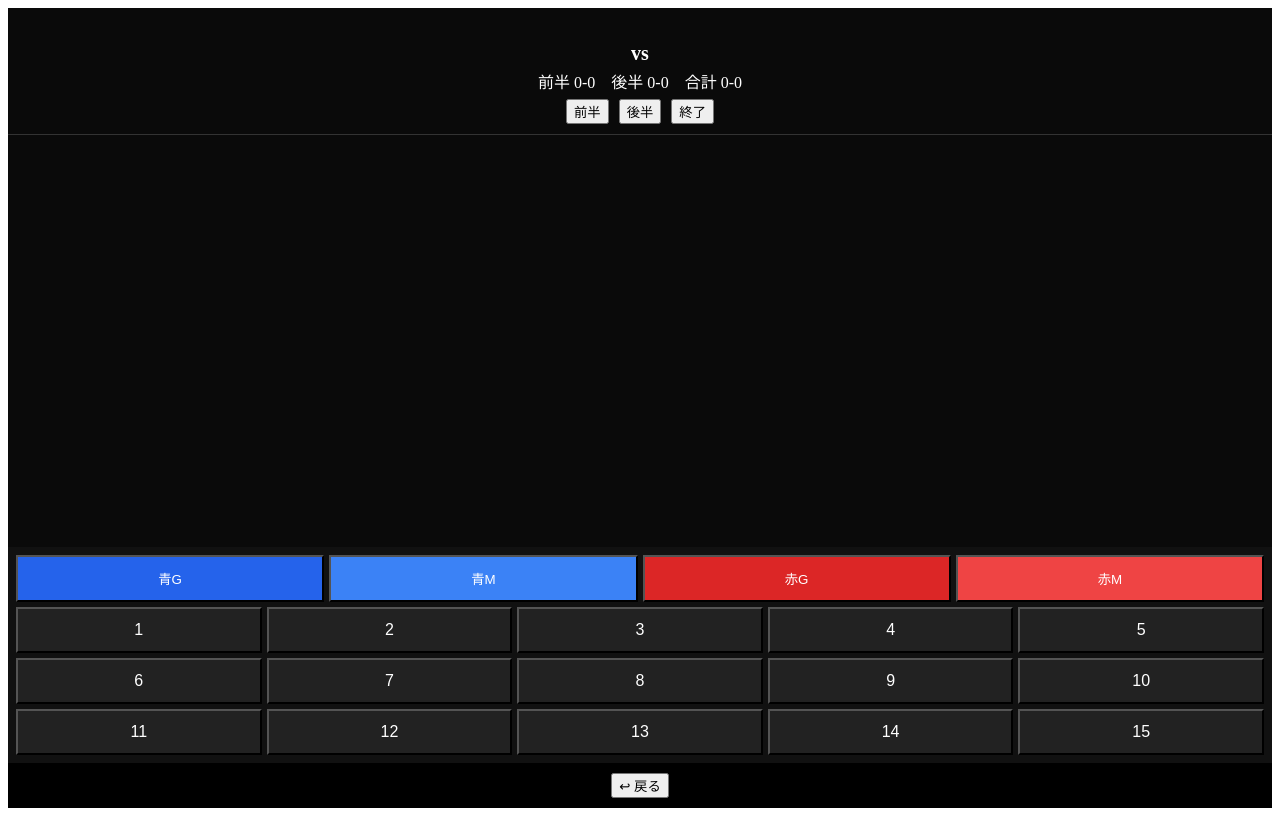
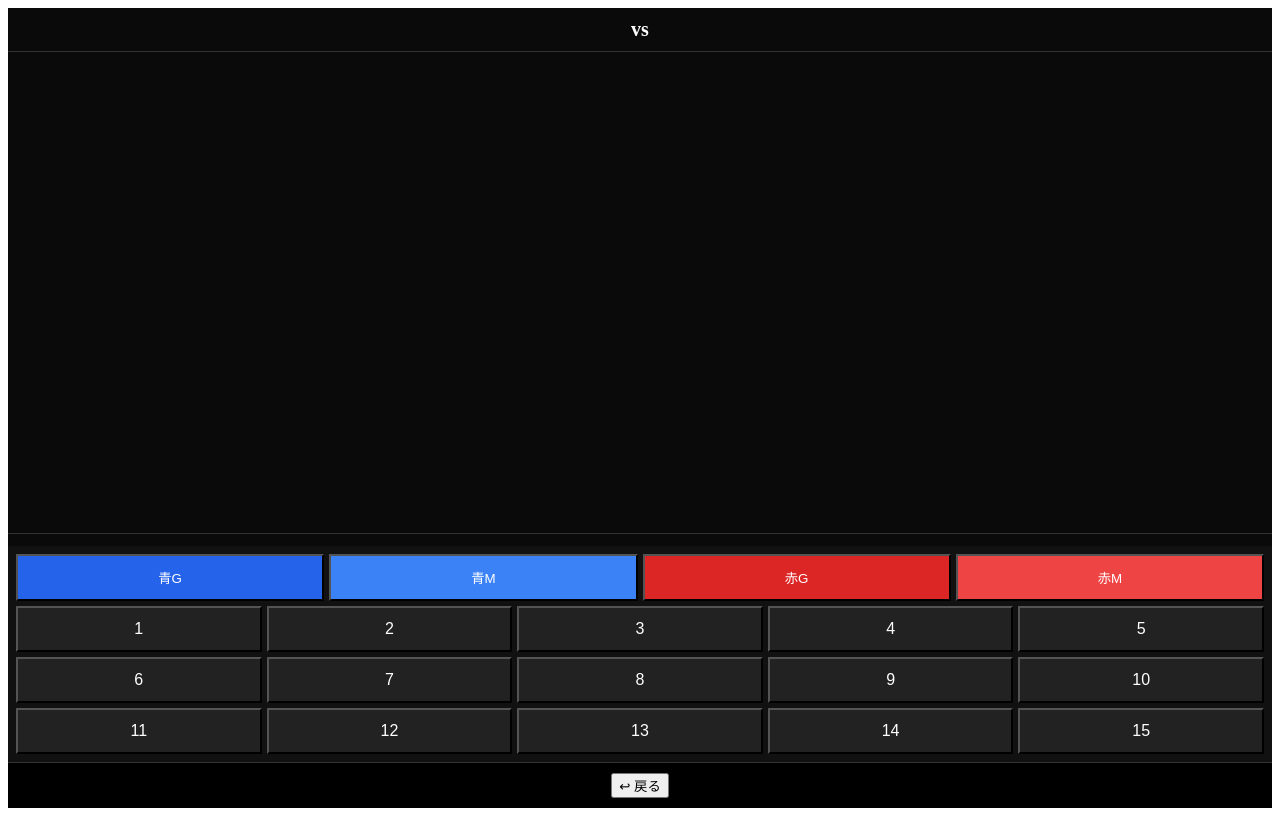
Before and after one commit to hakkinen9301/handball-score-new, a React (Create React App) app: page / in a window 1280 px wide. Both pictures are taken after a click on the button "試合開始". Built offline with nearby package versions, Linux system fonts and the light colour scheme.

Commit message:
Refactor App.js for improved readability and structure

```diff
--- a/src/App.js
+++ b/src/App.js
@@ -1,125 +1,145 @@
 import { useState, useRef, useEffect } from "react";
 
 export default function App() {
-  const [info, setInfo] = useState({ date: "", round: "", home: "", away: "" });
+  const [info, setInfo] = useState({
+    date: "",
+    round: "",
+    home: "",
+    away: "",
+  });
+
   const [started, setStarted] = useState(false);
   const [events, setEvents] = useState([]);
   const [mode, setMode] = useState(null);
-  const [half, setHalf] = useState("first");
 
   const bottomRef = useRef(null);
 
   useEffect(() => {
-    bottomRef.current?.scrollIntoView({ behavior: "auto" });
+    bottomRef.current?.scrollIntoView({ behavior: "smooth" });
   }, [events]);
 
   const addEvent = (team, type, number) => {
     if (!started) return;
 
     setEvents((prev) => {
-      const list = [...prev, { team, type, number, half }];
+      const newEvents = [...prev, { team, type, number }];
 
-      let b = 0, r = 0;
+      let blue = 0;
+      let red = 0;
 
-      return list.map((e) => {
+      return newEvents.map((e) => {
         if (e.type === "goal") {
-          if (e.team === "blue") b++;
-          if (e.team === "red") r++;
+          if (e.team === "blue") blue++;
+          if (e.team === "red") red++;
         }
-        return { ...e, score: `${b}-${r}` };
+        return { ...e, score: `${blue}-${red}` };
       });
     });
   };
 
-  const calcScore = (targetHalf = null) => {
-    let b = 0, r = 0;
-    events.forEach(e => {
-      if (e.type === "goal" && (!targetHalf || e.half === targetHalf)) {
-        if (e.team === "blue") b++;
-        if (e.team === "red") r++;
-      }
-    });
-    return `${b}-${r}`;
-  };
+  const undo = () => setEvents((prev) => prev.slice(0, -1));
 
-  const undo = () => setEvents(prev => prev.slice(0, -1));
+  const goalStats = events.reduce((acc, e) => {
+    if (e.type === "goal") {
+      const key = `${e.team}-${e.number}`;
+      acc[key] = (acc[key] || 0) + 1;
+    }
+    return acc;
+  }, {});
 
   const numbers = Array.from({ length: 15 }, (_, i) => i + 1);
+
+  const blueList = Object.entries(goalStats)
+    .filter(([k]) => k.startsWith("blue"))
+    .map(([k, v]) => ({ num: Number(k.split("-")[1]), count: v }))
+    .sort((a, b) => a.num - b.num)
+    .slice(0, 8);
+
+  const redList = Object.entries(goalStats)
+    .filter(([k]) => k.startsWith("red"))
+    .map(([k, v]) => ({ num: Number(k.split("-")[1]), count: v }))
+    .sort((a, b) => a.num - b.num)
+    .slice(0, 8);
 
   return (
     <div style={styles.container}>
       {!started && (
         <div style={styles.infoBox}>
-          <input type="date" style={styles.input} onChange={(e)=>setInfo({...info,date:e.target.value})}/>
-          <input placeholder="何回戦" style={styles.input} onChange={(e)=>setInfo({...info,round:e.target.value})}/>
+          <input type="date" style={styles.input} onChange={(e) => setInfo({ ...info, date: e.target.value })}/>
+          <input placeholder="何回戦" style={styles.input} onChange={(e) => setInfo({ ...info, round: e.target.value })}/>
           <div style={styles.teamRow}>
-            <input placeholder="チームA" style={styles.teamInput} onChange={(e)=>setInfo({...info,home:e.target.value})}/>
+            <input placeholder="チームA" style={styles.teamInput} onChange={(e) => setInfo({ ...info, home: e.target.value })}/>
             <div style={styles.vs}>vs</div>
-            <input placeholder="チームB" style={styles.teamInput} onChange={(e)=>setInfo({...info,away:e.target.value})}/>
+            <input placeholder="チームB" style={styles.teamInput} onChange={(e) => setInfo({ ...info, away: e.target.value })}/>
           </div>
-          <button style={styles.startBtn} onClick={()=>setStarted(true)}>試合開始</button>
+          <button style={styles.startBtn} onClick={() => setStarted(true)}>試合開始</button>
         </div>
       )}
 
       {started && (
         <>
           <div style={styles.header}>
-            <div>{info.date}　{info.round}</div>
+            <div>{info.date}</div>
+            <div>{info.round}</div>
             <div style={styles.title}>{info.home} vs {info.away}</div>
-            <div style={styles.scoreRow}>
-              前半 {calcScore("first")}　後半 {calcScore("second")}　合計 {calcScore()}
-            </div>
-            <div style={styles.halfBtns}>
-              <button onClick={()=>setHalf("first")}>前半</button>
-              <button onClick={()=>setHalf("second")}>後半</button>
-              <button onClick={()=>setHalf("end")}>終了</button>
-            </div>
           </div>
 
           <div style={styles.timeline}>
-            {events.map((e,i)=>{
-              const mark =
-                e.type==="goal" ? (e.team==="blue"?"🔵":"🔴") :
-                e.type==="miss" ? "❌" :
-                e.type==="out" ? "⛔" : "↩";
+            {events.map((e, i) => (
+              <div key={i} style={styles.rowLine}>
+                <div style={styles.left}>
+                  {e.team === "blue" &&
+                    `#${e.number} ${e.type === "goal" ? "🔵" : e.type==="miss"?"❌": e.type==="out"?"⛔":"↩"}`}
+                </div>
+                <div style={styles.center}>{e.score}</div>
+                <div style={styles.right}>
+                  {e.team === "red" &&
+                    `${e.type === "goal" ? "🔴" : e.type==="miss"?"❌": e.type==="out"?"⛔":"↩"} #${e.number}`}
+                </div>
+              </div>
+            ))}
+            <div ref={bottomRef} />
+          </div>
 
-              return(
-                <div key={i} style={styles.rowLine}>
-                  <div style={styles.left}>
-                    {e.team==="blue" && (e.type==="out"||e.type==="in") && `#${e.number} ${mark}`}
-                  </div>
-                  <div style={styles.centerLeft}>
-                    {e.team==="blue" && (e.type==="goal"||e.type==="miss") && `#${e.number} ${mark}`}
-                  </div>
-                  <div style={styles.center}>{e.score}</div>
-                  <div style={styles.centerRight}>
-                    {e.team==="red" && (e.type==="goal"||e.type==="miss") && `${mark} #${e.number}`}
-                  </div>
-                  <div style={styles.right}>
-                    {e.team==="red" && (e.type==="out"||e.type==="in") && `${mark} #${e.number}`}
-                  </div>
+          <div style={styles.stats}>
+            <div style={styles.statGrid}>
+              {blueList.map((p, i) => (
+                <div key={i} style={styles.statBlue}>
+                  #{p.num} 🔵 {p.count}
                 </div>
-              )
-            })}
-            <div ref={bottomRef}/>
+              ))}
+            </div>
+
+            <div style={styles.statGrid}>
+              {redList.map((p, i) => (
+                <div key={i} style={styles.statRed}>
+                  #{p.num} 🔴 {p.count}
+                </div>
+              ))}
+            </div>
           </div>
 
           <div style={styles.control}>
             <div style={styles.row}>
-              <button style={styles.blue} onClick={()=>setMode("blue-goal")}>青G</button>
-              <button style={styles.blueSub} onClick={()=>setMode("blue-miss")}>青M</button>
-              <button style={styles.red} onClick={()=>setMode("red-goal")}>赤G</button>
-              <button style={styles.redSub} onClick={()=>setMode("red-miss")}>赤M</button>
+              <button style={styles.blue} onClick={() => setMode("blue-goal")}>青G</button>
+              <button style={styles.blueSub} onClick={() => setMode("blue-miss")}>青M</button>
+              <button style={styles.red} onClick={() => setMode("red-goal")}>赤G</button>
+              <button style={styles.redSub} onClick={() => setMode("red-miss")}>赤M</button>
             </div>
 
             <div style={styles.grid}>
-              {numbers.map(n=>(
-                <button key={n} style={styles.num}
-                  onClick={()=>{
-                    if(!mode)return;
-                    const [t,ty]=mode.split("-");
-                    addEvent(t,ty,n);
-                  }}>{n}</button>
+              {numbers.map((n) => (
+                <button
+                  key={n}
+                  style={styles.num}
+                  onClick={() => {
+                    if (!mode) return;
+                    const [team, type] = mode.split("-");
+                    addEvent(team, type, n);
+                  }}
+                >
+                  {n}
+                </button>
               ))}
             </div>
           </div>
@@ -134,47 +154,114 @@ export default function App() {
 }
 
 const styles = {
-  container:{background:"#0a0a0a",color:"#fff",height:"100vh",display:"flex",flexDirection:"column"},
-  header:{textAlign:"center",padding:10,borderBottom:"1px solid #333"},
-  title:{fontSize:20,fontWeight:"bold"},
-  scoreRow:{marginTop:4},
-  halfBtns:{marginTop:6,display:"flex",justifyContent:"center",gap:10},
-
-  timeline:{flex:1,overflowY:"auto",padding:10},
-
-  rowLine:{
-    display:"grid",
-    gridTemplateColumns:"48px 96px 64px 96px 48px",
-    marginBottom:4,
-    maxWidth:420,
-    width:"100%",
-    margin:"0 auto",
-    alignItems:"center"
+  container: {
+    background: "#0a0a0a",
+    color: "#fff",
+    height: "100vh",
+    display: "flex",
+    flexDirection: "column",
   },
 
-  left:{textAlign:"center",color:"#60a5fa",whiteSpace:"nowrap"},
-  centerLeft:{textAlign:"right",color:"#60a5fa",whiteSpace:"nowrap"},
-  center:{textAlign:"center",fontWeight:"bold"},
-  centerRight:{textAlign:"left",color:"#f87171",whiteSpace:"nowrap"},
-  right:{textAlign:"center",color:"#f87171",whiteSpace:"nowrap"},
+  header: {
+    textAlign: "center",
+    padding: 10,
+    borderBottom: "1px solid #333",
+  },
 
-  control:{background:"#111",padding:8},
+  title: { fontSize: 20, fontWeight: "bold" },
 
-  row:{display:"grid",gridTemplateColumns:"repeat(4,1fr)",gap:5,marginBottom:5},
-  grid:{display:"grid",gridTemplateColumns:"repeat(5,1fr)",gap:5},
+  timeline: {
+    flex: 1,
+    overflowY: "auto",
+    padding: 10,
+  },
 
-  num:{padding:12,fontSize:16,background:"#222",color:"#fff"},
-  blue:{background:"#2563eb",padding:12,color:"#fff"},
-  blueSub:{background:"#3b82f6",padding:12,color:"#fff"},
-  red:{background:"#dc2626",padding:12,color:"#fff"},
-  redSub:{background:"#ef4444",padding:12,color:"#fff"},
+  // ★ここだけ修正
+  rowLine: {
+    display: "grid",
+    gridTemplateColumns: "1fr 80px 1fr",
+    marginBottom: 4,
+    maxWidth: 420,
+    width: "100%",
+    margin: "0 auto",
+    alignItems: "center"
+  },
 
-  bottomActions:{display:"flex",justifyContent:"space-around",padding:10,background:"#000"},
+  left: { textAlign: "right", color: "#60a5fa", whiteSpace: "nowrap" },
+  center: { textAlign: "center", fontWeight: "bold" },
+  right: { textAlign: "left", color: "#f87171", whiteSpace: "nowrap" },
 
-  infoBox:{marginTop:40,display:"flex",flexDirection:"column",gap:10},
-  input:{padding:8},
-  teamRow:{display:"grid",gridTemplateColumns:"1fr 50px 1fr"},
-  teamInput:{textAlign:"center"},
-  vs:{textAlign:"center"},
-  startBtn:{marginTop:10}
+  stats: {
+    display: "grid",
+    gridTemplateColumns: "1fr 1fr",
+    padding: 6,
+    borderTop: "1px solid #333",
+  },
+
+  statGrid: {
+    display: "grid",
+    gridTemplateColumns: "1fr 1fr",
+    gap: 2,
+    fontSize: 12,
+  },
+
+  statBlue: { textAlign: "left" },
+  statRed: { textAlign: "right" },
+
+  control: {
+    background: "#111",
+    padding: 8,
+  },
+
+  row: {
+    display: "grid",
+    gridTemplateColumns: "repeat(4,1fr)",
+    gap: 5,
+    marginBottom: 5,
+  },
+
+  grid: {
+    display: "grid",
+    gridTemplateColumns: "repeat(5,1fr)",
+    gap: 5,
+  },
+
+  num: {
+    padding: 12,
+    fontSize: 16,
+    background: "#222",
+    color: "#fff",
+  },
+
+  blue: { background: "#2563eb", padding: 12, color: "#fff" },
+  blueSub: { background: "#3b82f6", padding: 12, color: "#fff" },
+  red: { background: "#dc2626", padding: 12, color: "#fff" },
+  redSub: { background: "#ef4444", padding: 12, color: "#fff" },
+
+  bottomActions: {
+    display: "flex",
+    justifyContent: "space-around",
+    padding: 10,
+    background: "#000",
+    borderTop: "1px solid #333",
+  },
+
+  infoBox: {
+    marginTop: 40,
+    display: "flex",
+    flexDirection: "column",
+    gap: 10,
+  },
+
+  input: { padding: 8 },
+
+  teamRow: {
+    display: "grid",
+    gridTemplateColumns: "1fr 50px 1fr",
+  },
+
+  teamInput: { textAlign: "center" },
+  vs: { textAlign: "center" },
+
+  startBtn: { marginTop: 10 },
 };
```
